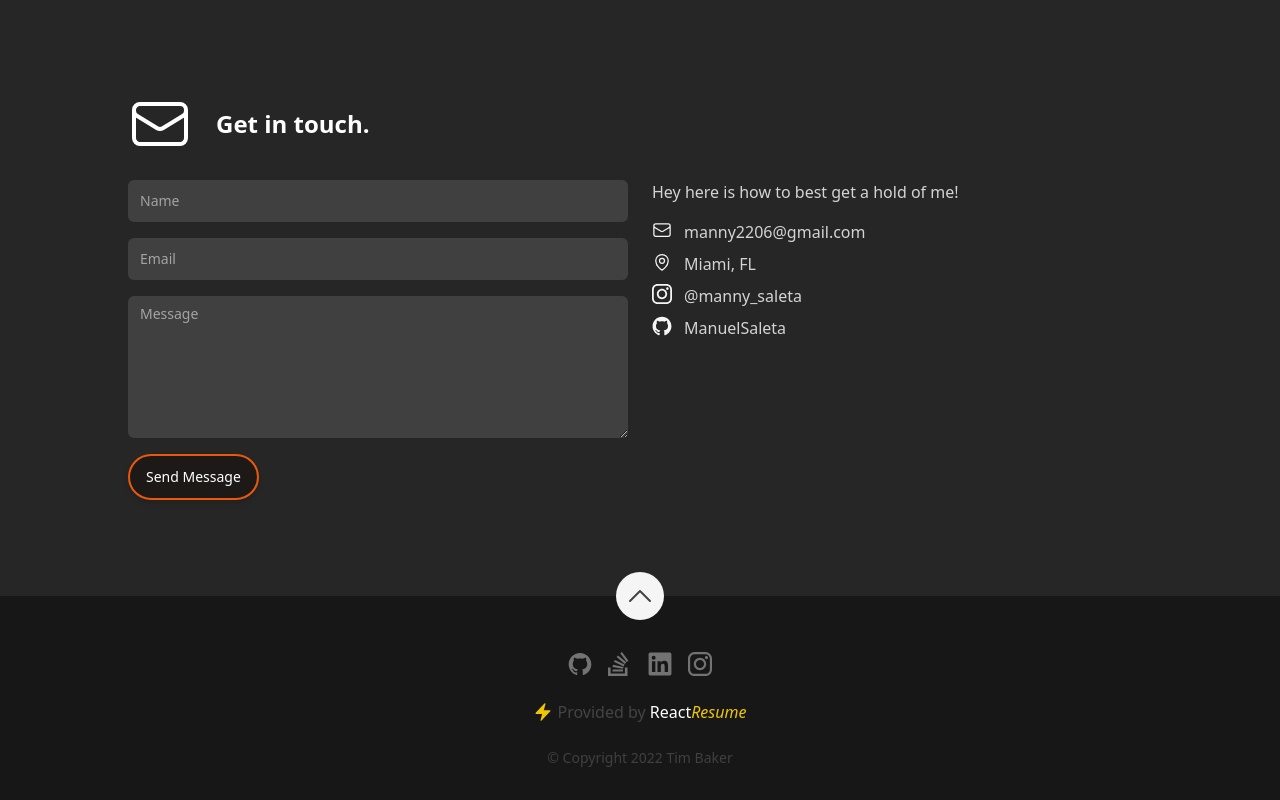
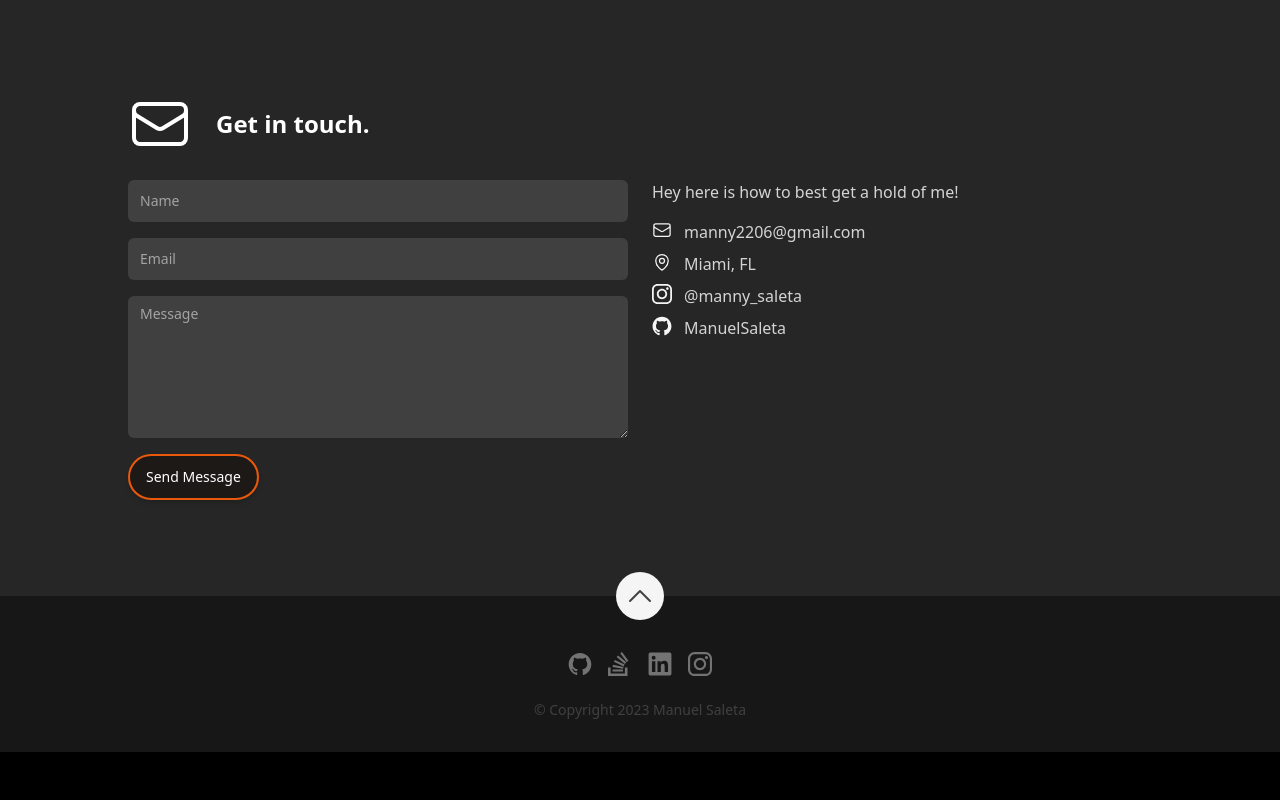
Before and after one commit to ChaoticDreamsCorp/business-card, a Next.js app: page / in a window 1280 px wide. Shown: the part 4572-5372 px from the top of the page. After the commit the page ends 5324 px from the top, so only its background shows below. Built offline with nearby package versions, Linux system fonts and the light colour scheme.

Commit message:
change copy right

```diff
--- a/src/components/Sections/Footer.tsx
+++ b/src/components/Sections/Footer.tsx
@@ -17,7 +17,7 @@ const Footer: FC = memo(() => (
       <div className="flex gap-x-4 text-neutral-500">
         <Socials />
       </div>
-      <a
+      {/* <a
         className="-m-2 flex items-center gap-x-1 rounded-md p-2 ring-yellow focus:outline-none focus:ring-2"
         href="https://reactresume.com">
         <BoltIcon className="h-5 w-5 text-yellow" />
@@ -25,8 +25,8 @@ const Footer: FC = memo(() => (
           Provided by <span className="text-white">React</span>
           <span className="italic text-yellow">Resume</span>
         </span>
-      </a>
-      <span className="text-sm text-neutral-700">© Copyright 2022 Tim Baker</span>
+      </a> */}
+      <span className="text-sm text-neutral-700">© Copyright 2023 Manuel Saleta</span>
     </div>
   </div>
 ));
--- a/src/pages/_document.tsx
+++ b/src/pages/_document.tsx
@@ -18,6 +18,8 @@ export default function Document() {
       <body className="bg-black">
         <Main />
         <NextScript />
+
+
       </body>
     </Html>
   );
```
